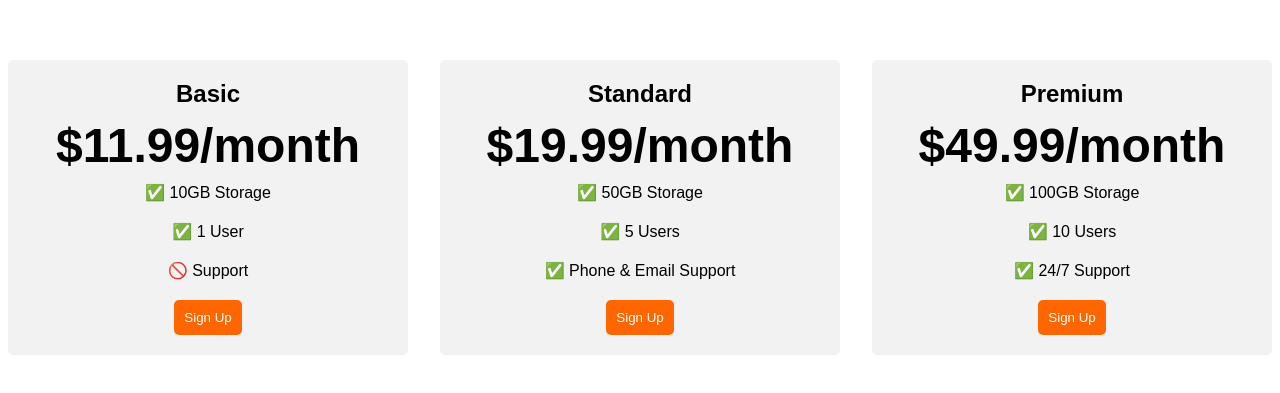
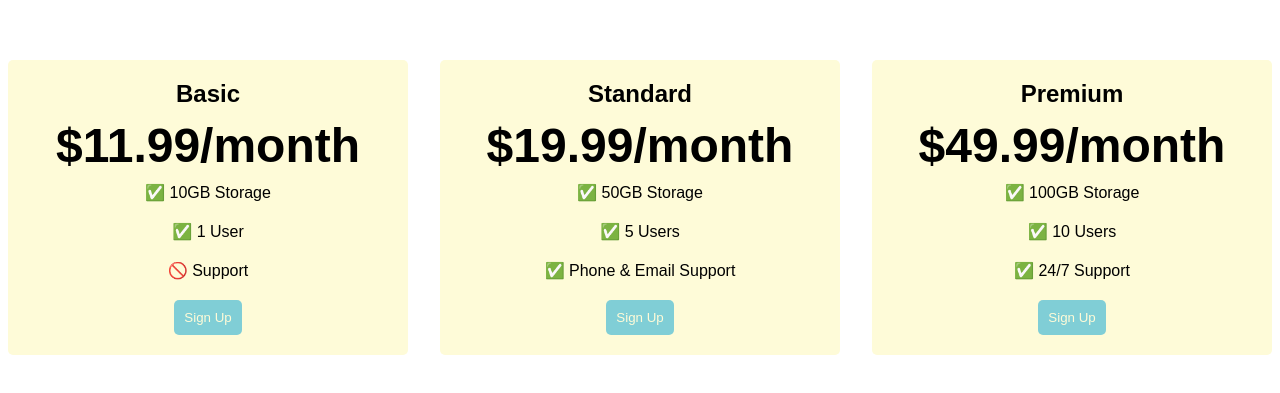
Before and after one commit to jagssss/pricing-page-for-Vdemy, a plain HTML site: page index.html in a window 1280 px wide. Shown: the part 201-594 px from the top of the page. Drawn offline with Linux system fonts and the light colour scheme; a web font is replaced by a local one.

Commit message:
index.html

```diff
--- a/index.html
+++ b/index.html
@@ -23,7 +23,7 @@
       flex: 1;
       max-width: 400px;
       padding: 20px;
-      background-color: #f2f2f2;
+      background-color: #fefbd8;
       border-radius: 5px;
       text-align: center;
     }
@@ -52,8 +52,8 @@
 
     .plan-button {
       padding: 10px;
-      background-color: #ff6600;
-      color: #fff;
+      background-color: #80ced6;
+      color: #fefbd8;
       border-radius: 5px;
       border: none;
     }
```
